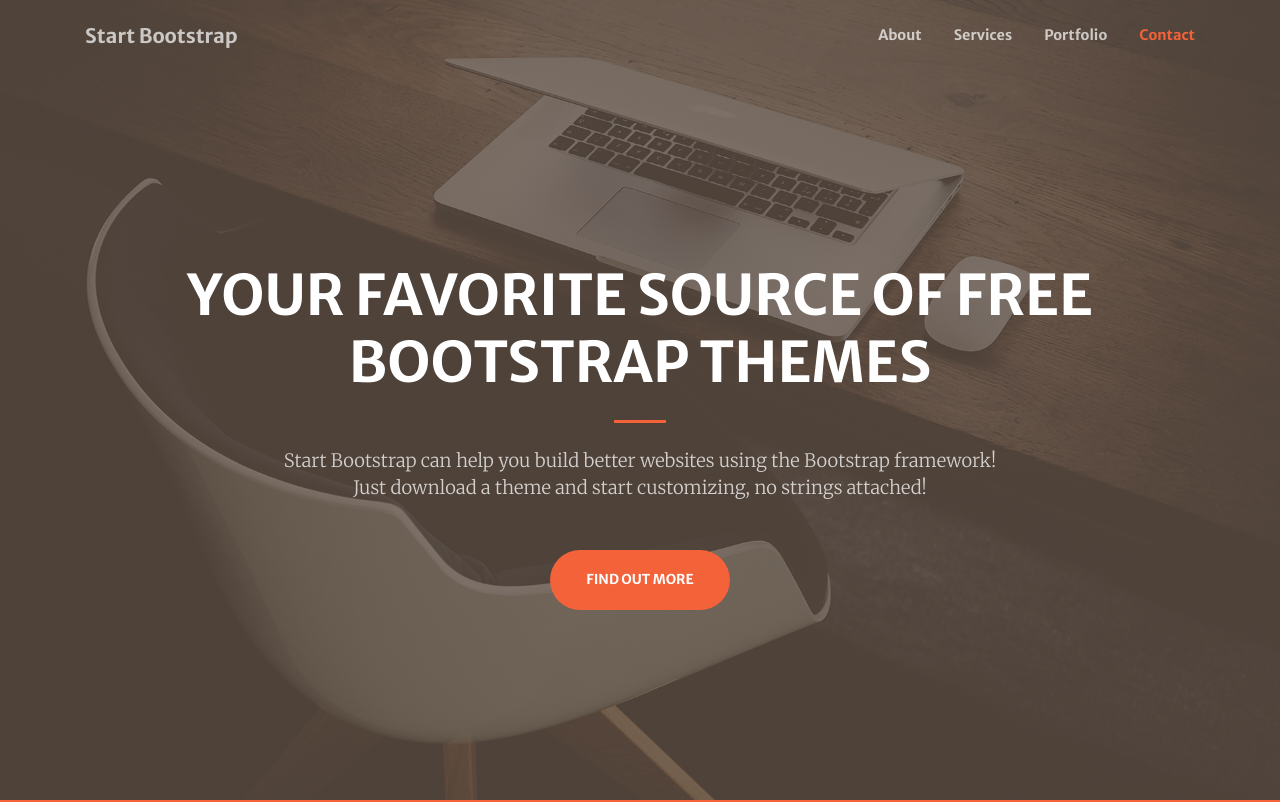
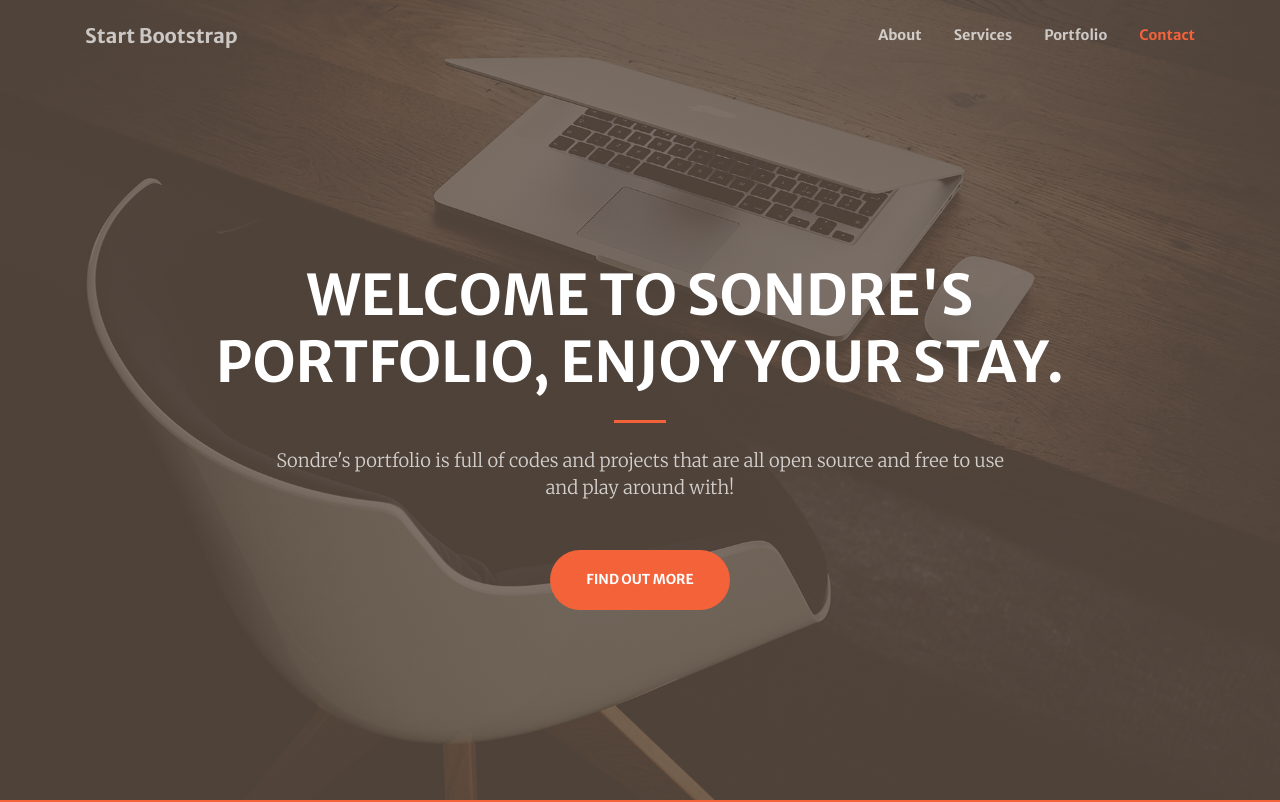
Before and after one commit to sondrt/sondrt.github.io, a website: page index.html in a window 1280 px wide. Shown: the top 802 px of the page. Drawn offline with nearby package versions, Linux system fonts and the light colour scheme.

Commit message:
Changed title and subtitle!

```diff
--- a/index.html
+++ b/index.html
@@ -2,7 +2,7 @@
 <html lang="en">
     <head>
         <meta charset="utf-8" />
-        <meta name="viewport" content="width=device-width, initial-scale=1, shrink-to-fit=no" />
+            <meta name="viewport" content="width=device-width, initial-scale=1, shrink-to-fit=no" />
         <meta name="description" content="" />
         <meta name="author" content="" />
         <title>Creative - Start Bootstrap Theme</title>
@@ -39,11 +39,11 @@
             <div class="container h-100">
                 <div class="row h-100 align-items-center justify-content-center text-center">
                     <div class="col-lg-10 align-self-end">
-                        <h1 class="text-uppercase text-white font-weight-bold">Your Favorite Source of Free Bootstrap Themes</h1>
+                        <h1 class="text-uppercase text-white font-weight-bold">Welcome to Sondre's Portfolio, enjoy your stay. </h1>
                         <hr class="divider my-4" />
                     </div>
                     <div class="col-lg-8 align-self-baseline">
-                        <p class="text-white-75 font-weight-light mb-5">Start Bootstrap can help you build better websites using the Bootstrap framework! Just download a theme and start customizing, no strings attached!</p>
+                        <p class="text-white-75 font-weight-light mb-5">Sondre's portfolio is full of codes and projects that are all open source and free to use and play around with!</p>
                         <a class="btn btn-primary btn-xl js-scroll-trigger" href="#about">Find Out More</a>
                     </div>
                 </div>
```
Also changed, not shown: 3 other files.
